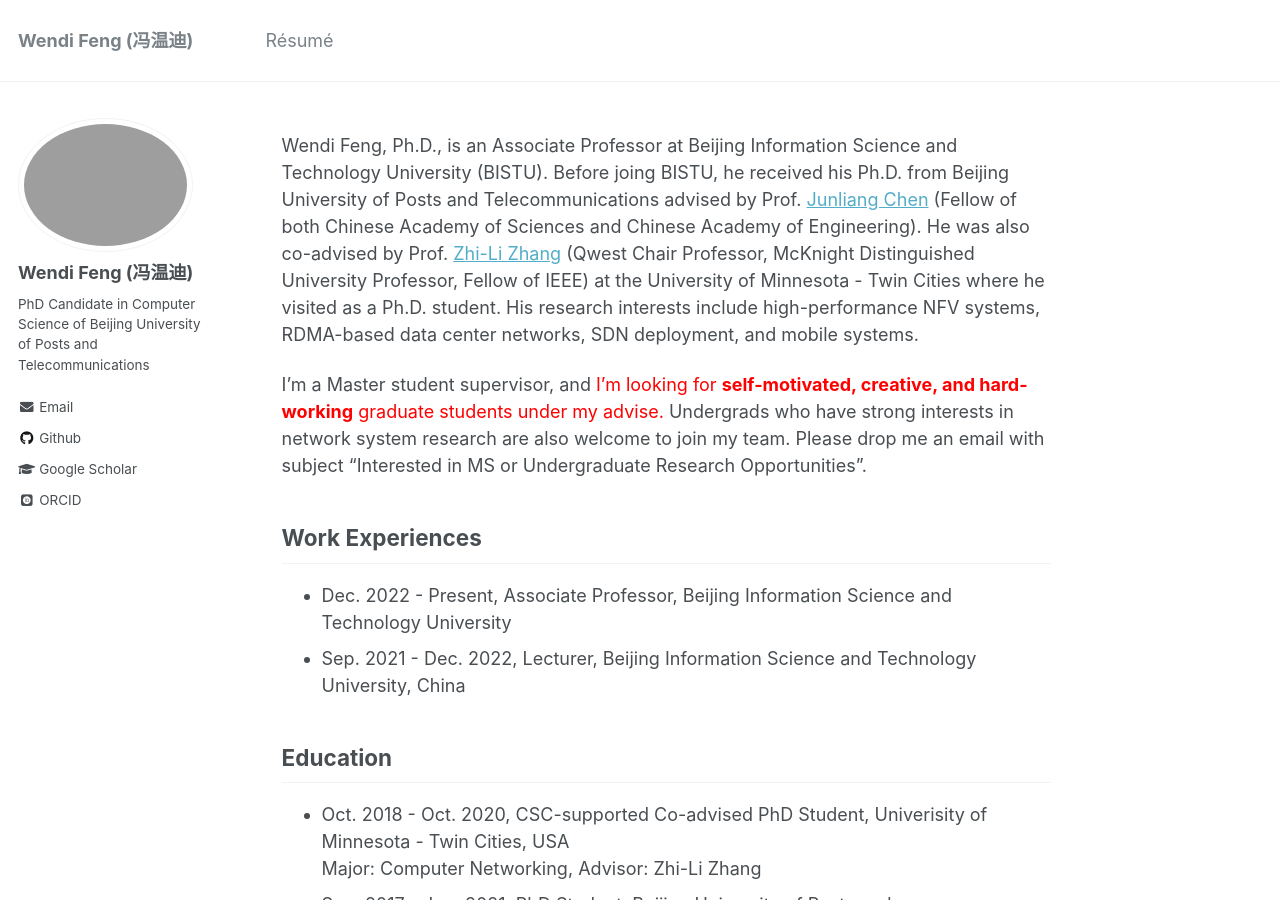
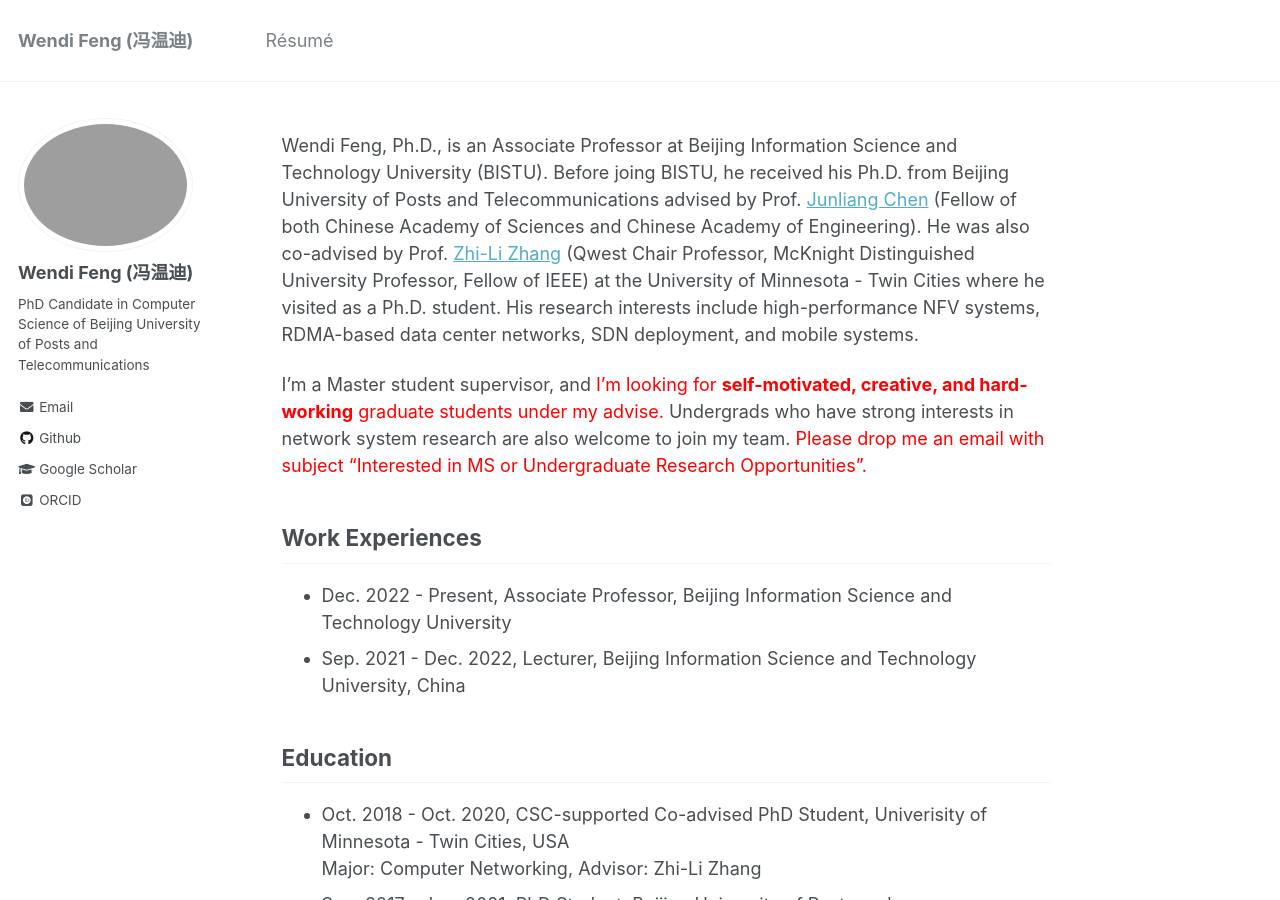
Before and after one commit to wendifeng/wendifeng.github.io, a Jekyll site: the page built from _pages/about.md, in a window 1280 px wide and 900 px high. Built offline with Jekyll 4.4.1, drawn with Linux system fonts in a browser that asks for light colours; some web fonts are replaced.

```diff
--- a/_pages/about.md
+++ b/_pages/about.md
@@ -10,7 +10,7 @@ redirect_from:
 
 Wendi Feng, Ph.D., is an Associate Professor at Beijing Information Science and Technology University (BISTU). Before joing BISTU, he received his Ph.D. from Beijing University of Posts and Telecommunications advised by Prof. [Junliang Chen](https://teacher.bupt.edu.cn/chenjunliang/en/index.htm) (Fellow of both Chinese Academy of Sciences and Chinese Academy of Engineering). He was also co-advised by Prof. [Zhi-Li Zhang](https://www-users.cs.umn.edu/~zhang089/) (Qwest Chair Professor, McKnight Distinguished University Professor, Fellow of IEEE) at the University of Minnesota - Twin Cities where he visited as a Ph.D. student. His research interests include high-performance NFV systems, RDMA-based data center networks, SDN deployment, and mobile systems.
 
-I'm a Master student supervisor, and <span style="color:red">I'm looking for **self-motivated, creative, and hard-working** graduate students under my advise.</span> Undergrads who have strong interests in network system research are also welcome to join my team. Please drop me an email with subject "Interested in MS or Undergraduate Research Opportunities".
+I'm a Master student supervisor, and <span style="color:red">I'm looking for **self-motivated, creative, and hard-working** graduate students under my advise.</span> Undergrads who have strong interests in network system research are also welcome to join my team. <span style="color:red">Please drop me an email with subject "Interested in MS or Undergraduate Research Opportunities".</span>
 
 
 Work Experiences
```
